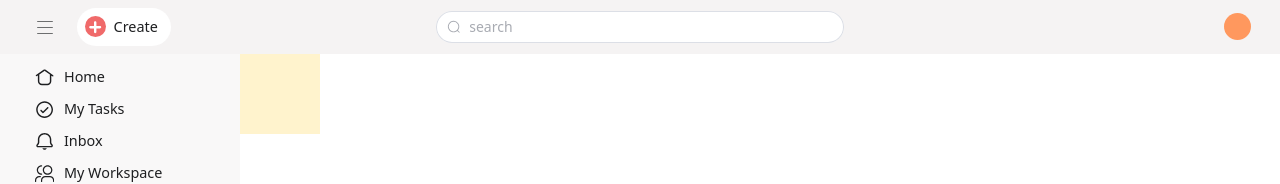
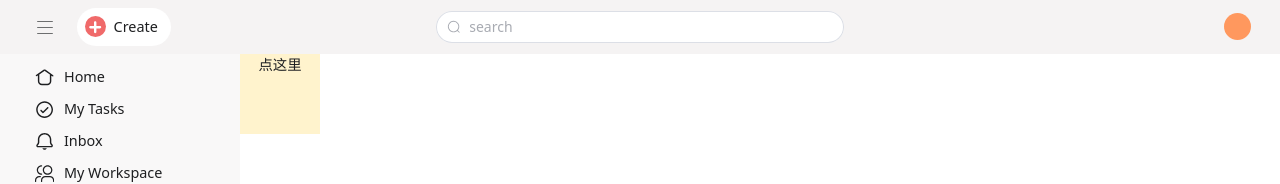
Before and after one commit to wojofree/todolist_new, a Vue app in the folder todolist/: page /test in a window 1280 px wide. Shown: the top 184 px of the page. Built offline with nearby package versions, Linux system fonts and the light colour scheme; no server answers.

Commit message:
learning

```diff
--- a/todolist/src/components/common/Popover.vue
+++ b/todolist/src/components/common/Popover.vue
@@ -1,9 +1,9 @@
 <template>
   <div class="pop-swap">
-    <div class="popover-main" @click="showPop" @mouseenter="hoverShow" ref="popoverMain">
+    <div class="popover-main" @click="showPop" @mouseenter="hoverShow" @mouseleave="hoverClose" ref="popoverMain">
       <slot name="main"></slot>
     </div>
-    <div class="popover-content" :class="{'vis-hidden':!isPopShow}" ref="popoverContent" @mouseenter="hoverShow">
+    <div class="popover-content" :class="{'vis-hidden':!isPopShow}" ref="popoverContent" @mouseenter="hoverShow" @mouseleave="hoverClose">
       <slot name="pop"></slot>
     </div>
   </div>
@@ -59,6 +59,7 @@ export default {
         this.marWidth = this.mainWidth
         this.marHeight = 0
       }
+    console.log(this.marWidth)
   },
   methods: {
     hoverShow() {
--- a/todolist/src/components/homeCard/Projects.vue
+++ b/todolist/src/components/homeCard/Projects.vue
@@ -64,16 +64,20 @@
                 </div>
               </template>
               <template #pop>
-                <div>
+                <div class="set-color">
                   <div class="color-selection brd-bottom">
                     <label v-for="item in colorList" :style="{'color':item}" class="color-item">
                       <icon-base width=".7rem" height=".7rem" class="color-right">
-                        <Right />
+                        <Right/>
                       </icon-base>
                     </label>
                   </div>
                   <div class="icon-selection">
-
+                    <div v-for="icon in iconList" class="icon-option">
+                      <icon-base>
+                        <component :is="icon"></component>
+                      </icon-base>
+                    </div>
                   </div>
                 </div>
               </template>
@@ -103,10 +107,20 @@
   </div>
 </template>
 <script setup>
-import {More, TinyPlus, List, WorkSpace, Link, Star, Pencil, Archive, Arrow} from "@/components/icons"
+import {
+  More, TinyPlus, List, WorkSpace, Link, Star, Pencil, Archive, Arrow, People,
+  Graph,
+  DarkStar,
+  Gear,
+  Chat,
+  Symbols,
+  TimeLine,
+  Bord,
+} from "@/components/icons"
 import Right from "@/components/icons/Right";
 </script>
 <script>
+import { markRaw } from 'vue'
 import IconBase from "@/components/IconBase";
 import SelectBar from "@/components/common/SelectBar";
 import {apiHttpClient} from "@/app/app.service";
@@ -125,7 +139,8 @@ export default {
         {'value': 'favorites', "name": 'Favorites'},
       ],
       selectValue: '',
-      colorList: ['#C6C4C4', '#F06A6A', '#EC8E71', '#E9BF78', '#F8DF72', '#B4CE67', '#6D9F84', '#6CBEB9', '#AEE5E2', '#5072CB', '#8B84E1', '#A96ECE', '#EDADEB', '#E277B0', '#ED9B9B', '#68696A']
+      colorList: ['#C6C4C4', '#F06A6A', '#EC8E71', '#E9BF78', '#F8DF72', '#B4CE67', '#6D9F84', '#6CBEB9', '#AEE5E2', '#5072CB', '#8B84E1', '#A96ECE', '#EDADEB', '#E277B0', '#ED9B9B', '#68696A'],
+      iconList: [markRaw(List), markRaw(Bord), markRaw(TimeLine), markRaw(People), markRaw(Graph), markRaw(DarkStar), markRaw(Gear), markRaw(Chat), markRaw(Symbols)]
     }
   },
   props: {
@@ -284,6 +299,9 @@ export default {
 .icon-selection {
   height: 14.25rem;
   padding: 1.5rem;
+  display: flex;
+  justify-content: space-between;
+  flex-wrap: wrap;
 }
 
 .brd-bottom {
@@ -304,4 +322,14 @@ export default {
 .color-right {
   filter: grayscale(1) contrast(999) invert(1);
 }
+
+.icon-option {
+  width: 2.75rem;
+  height: 2.75rem;
+  background-color: #fff3cd;
+}
+
+.set-color {
+  width: 15rem;
+}
 </style>
--- a/todolist/src/components/homeCard/Tasks.vue
+++ b/todolist/src/components/homeCard/Tasks.vue
@@ -65,7 +65,7 @@
       </div>
       <!--      任务列表-->
       <div class="item-main" ref="taskMain">
-        <div class="task-item" v-for="(task,index) in taskList"
+        <div class="task-item" v-for="(task,index) in taskList" :key="task.id"
              :class="{'completed-background':isDelete === index && tabValue !== 'completed'}"
              @mouseenter="isCalendar = index" @mouseleave="isCalendar = true">
           <div class="cursor" @click="completeTask(task,index)"
@@ -123,7 +123,7 @@
   </div>
   <!--  projectSelection-->
   <div class="project-select" v-show="projectSelectShow" ref="selectWrapper">
-    <div class="select-option cursor" v-for="(item,index) in currentProjectList"
+    <div class="select-option cursor" v-for="(item,index) in currentProjectList" :key="item.id"
          :class="{'when-active':projectSelectIndex === index,'borderBottom':item.id === 0}"
          @mouseenter="projectSelectIndex = index"
          @click="selectProject"
--- a/todolist/src/views/test.vue
+++ b/todolist/src/views/test.vue
@@ -1,13 +1,29 @@
 <template>
-  <div class="swap">
-<div class="test1" @mouseenter="show" @mouseleave="close"></div>
-<div class="test2" :class="{'vsb-hidden':!isPopShow}" @mouseleave="close" @mouseenter="show"></div>
-    </div>
+<popover>
+  <template #main>
+    <div style="width: 5rem;height: 5rem;background-color: #fff3cd;">点这里</div>
+  </template>
+  <template #pop>
+    <div class="item">item1</div>
+    <div class="item">item2</div>
+    <popover pop-position="side" hover-control direction="flex-start">>
+      <template #main>
+      <div class="item">item3</div>
+  </template>
+      <template #pop>
+        <div style="width: 10rem;height: 10rem;background-color: #fff3cd;"></div>
+      </template>
+    </popover>
+    <div class="item">item4</div>
+  </template>
+</popover>
 </template>
 
 <script>
+import Popover from "@/components/common/Popover";
 export default {
   name: "test",
+  components: {Popover},
   data(){
     return {
       isPopShow:false
@@ -25,23 +41,14 @@ export default {
 </script>
 
 <style scoped>
-.swap{
-  display: flex;
-}
-.test1 {
-  width: 5rem;
-  height: 5rem;
-  background-color: #fff3cd;
+.item{
+  width: 15rem;
+  height: 3rem;
+  line-height: 3rem;
+  text-align: center;
 }
 
-.test2 {
-  width: 5rem;
-  height: 5rem;
-  background-color: #1b6279;
-  position: absolute;
-  margin-left: 4rem;
-}
-.vsb-hidden{
-  visibility: hidden;
+.item:hover {
+  background-color: #8c8c8b;
 }
 </style>
```
